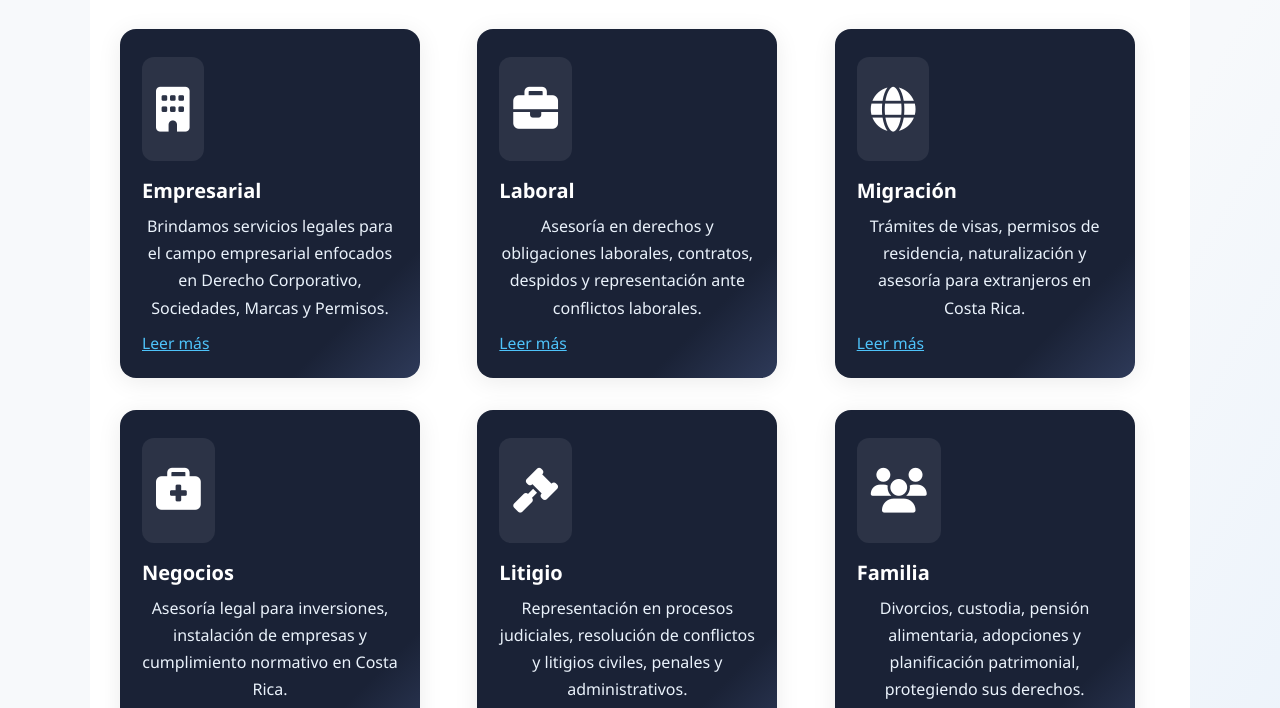
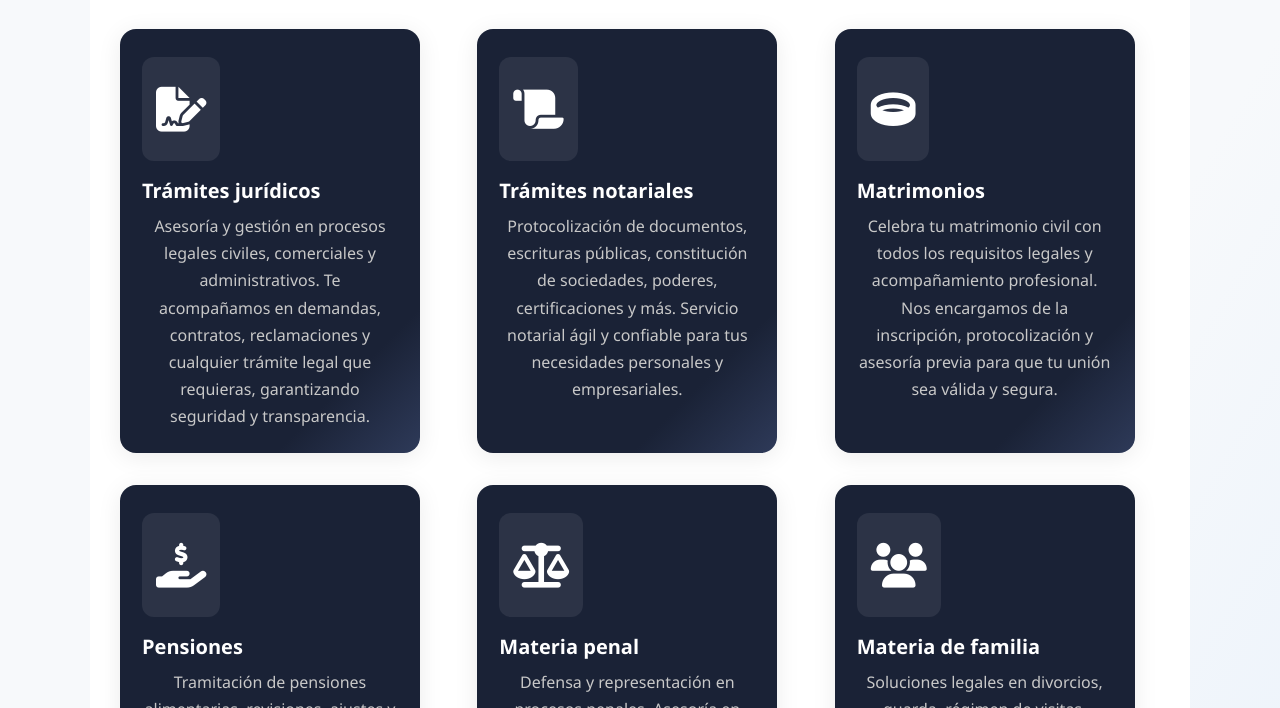
Before and after one commit to Segsoto/AbogadoWeb, a plain HTML site: page Web-Abogados/areas.html in a window 1280 px wide. Shown: the part 226-934 px from the top of the page. Drawn offline with nearby package versions, Linux system fonts and the light colour scheme.

```diff
--- a/Web-Abogados/areas.html
+++ b/Web-Abogados/areas.html
@@ -46,12 +46,12 @@
             font-size: 1.25em;
             font-weight: 700;
             margin-bottom: 10px;
-            color: #fff;
+            color: #ffffff;
         }
 
         .area-card p {
             font-size: 1em;
-            color: #eaf2fb;
+            color: #c8c8c8;
             margin-bottom: 0;
         }
 
@@ -105,46 +105,34 @@
                 Principales áreas de práctica</h1>
             <div class="areas-grid">
     <div class="area-card">
-                    <span class="icon"><i class="fas fa-building"></i></span>
-                    <h3>Empresarial</h3>
-                    <p>Brindamos servicios legales para el campo empresarial enfocados en Derecho Corporativo,
-                        Sociedades, Marcas y Permisos.</p>
-                    <a href="#">Leer más</a>
+        <span class="icon"><i class="fas fa-file-signature"></i></span>
+        <h3>Trámites jurídicos</h3>
+        <p>Asesoría y gestión en procesos legales civiles, comerciales y administrativos. Te acompañamos en demandas, contratos, reclamaciones y cualquier trámite legal que requieras, garantizando seguridad y transparencia.</p>
     </div>
     <div class="area-card">
-                    <span class="icon"><i class="fas fa-briefcase"></i></span>
-                    <h3>Laboral</h3>
-                    <p>Asesoría en derechos y obligaciones laborales, contratos, despidos y representación ante
-                        conflictos laborales.</p>
-                    <a href="#">Leer más</a>
+        <span class="icon"><i class="fas fa-scroll"></i></span>
+        <h3>Trámites notariales</h3>
+        <p>Protocolización de documentos, escrituras públicas, constitución de sociedades, poderes, certificaciones y más. Servicio notarial ágil y confiable para tus necesidades personales y empresariales.</p>
     </div>
     <div class="area-card">
-                    <span class="icon"><i class="fas fa-globe"></i></span>
-                    <h3>Migración</h3>
-                    <p>Trámites de visas, permisos de residencia, naturalización y asesoría para extranjeros en Costa
-                        Rica.</p>
-                    <a href="#">Leer más</a>
+        <span class="icon"><i class="fas fa-ring"></i></span>
+        <h3>Matrimonios</h3>
+        <p>Celebra tu matrimonio civil con todos los requisitos legales y acompañamiento profesional. Nos encargamos de la inscripción, protocolización y asesoría previa para que tu unión sea válida y segura.</p>
     </div>
     <div class="area-card">
-                    <span class="icon"><i class="fas fa-briefcase-medical"></i></span>
-                    <h3>Negocios</h3>
-                    <p>Asesoría legal para inversiones, instalación de empresas y cumplimiento normativo en Costa Rica.
-                    </p>
-                    <a href="#">Leer más</a>
+        <span class="icon"><i class="fas fa-hand-holding-usd"></i></span>
+        <h3>Pensiones</h3>
+        <p>Tramitación de pensiones alimentarias, revisiones, ajustes y cobros judiciales. Defendemos tus derechos y los de tu familia, buscando soluciones justas y efectivas en materia de pensiones.</p>
     </div>
     <div class="area-card">
-                    <span class="icon"><i class="fas fa-gavel"></i></span>
-                    <h3>Litigio</h3>
-                    <p>Representación en procesos judiciales, resolución de conflictos y litigios civiles, penales y
-                        administrativos.</p>
-                    <a href="#">Leer más</a>
+        <span class="icon"><i class="fas fa-balance-scale"></i></span>
+        <h3>Materia penal</h3>
+        <p>Defensa y representación en procesos penales. Asesoría en denuncias, querellas, audiencias y juicios, garantizando el respeto de tus derechos fundamentales en todo momento.</p>
     </div>
     <div class="area-card">
         <span class="icon"><i class="fas fa-users"></i></span>
-                    <h3>Familia</h3>
-                    <p>Divorcios, custodia, pensión alimentaria, adopciones y planificación patrimonial, protegiendo sus
-                        derechos.</p>
-                    <a href="#">Leer más</a>
+        <h3>Materia de familia</h3>
+        <p>Soluciones legales en divorcios, guarda, régimen de visitas, adopciones y otros asuntos familiares. Atención ética y sensible para proteger a tu familia y tus intereses.</p>
     </div>
 </div>
         </div>
```
Also changed, not shown: Web-Abogados/index.html (+21 -32 lines), Web-Abogados/quien-soy.html (+2 -2 lines), Web-Abogados/ubicaciones.html (+12 -10 lines). Lines whose indentation alone changed are shown as unchanged.
